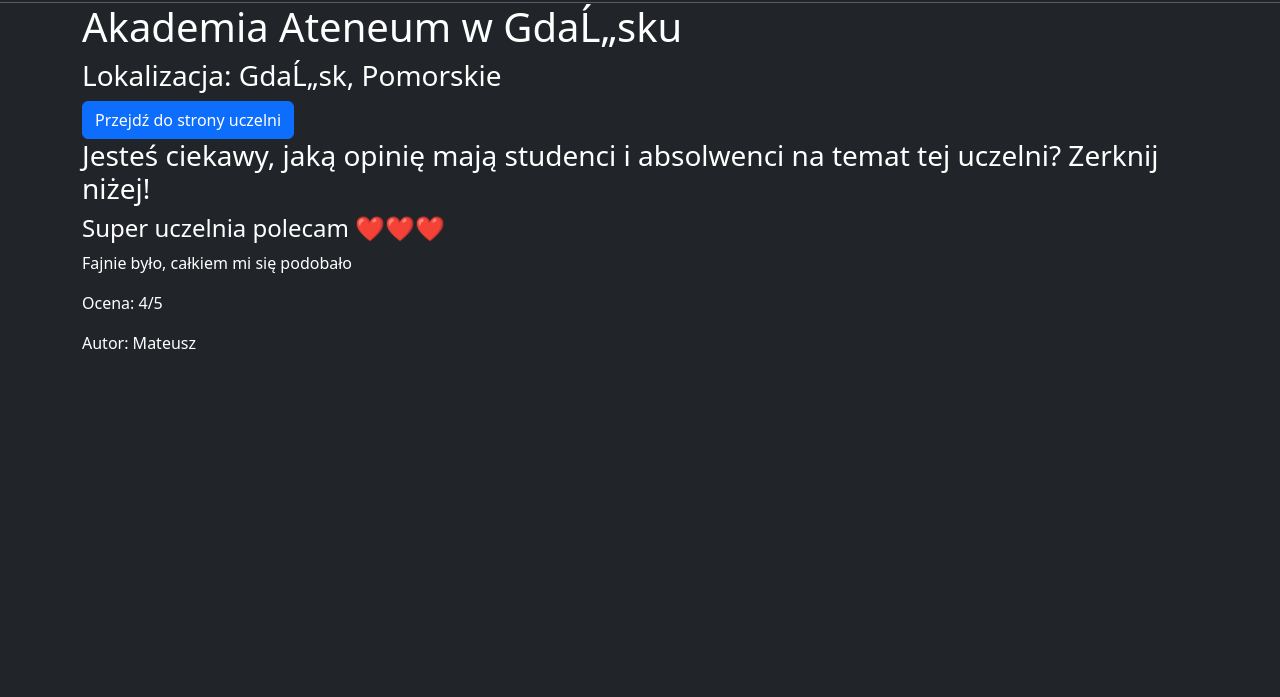
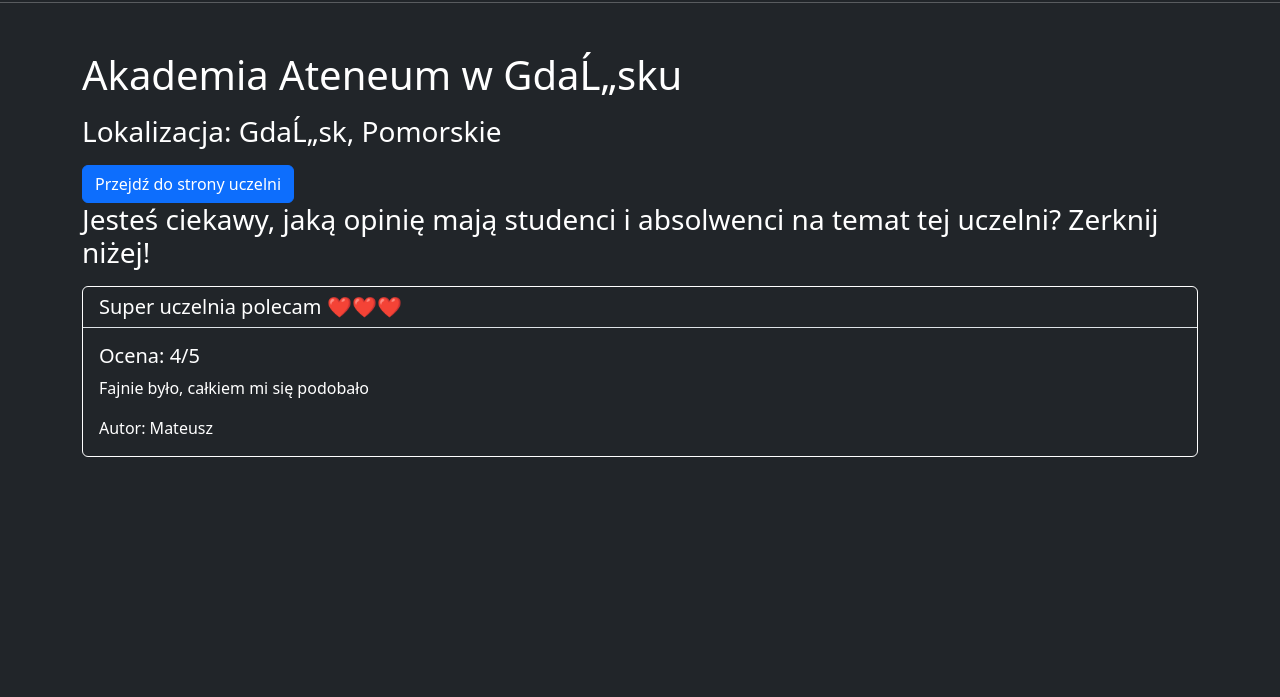
Before and after one commit to MateuszGrabarczyk/UniRecka---University-Reviews-Web-App-in-Django, a Django app: page /university/1/ in a window 1280 px wide. Shown: the part 54-751 px from the top of the page. Run offline with Django 4.2, Linux system fonts and the light colour scheme; data comes from the database, SQL or seed files in the repository; both versions use the stored data as it was after the commit.

Commit message:
💄Style review

```diff
--- a/unirecka/main/templates/main/index.html
+++ b/unirecka/main/templates/main/index.html
@@ -46,7 +46,7 @@
                             uczelni w Polsce.
                         </p>
                         <p>
-                            <a class="btn btn-lg btn-primary" href="#">Przeglądaj opinie</a>
+                            <a class="btn btn-lg btn-primary" href={% url 'university_list' %}>Przeglądaj opinie</a>
                         </p>
                     </div>
                 </div>
--- /dev/null
+++ b/unirecka/universities/static/universities/university_detail.css
@@ -0,0 +1,13 @@
+.card {
+    color: white;
+    border: 1px solid white;
+    margin-bottom: 10px;
+}
+
+.button {
+    background-color: transparent;
+}
+
+.border-bottom {
+    border-bottom: 1px solid white;
+}
--- a/unirecka/universities/templates/universities/university_detail.html
+++ b/unirecka/universities/templates/universities/university_detail.html
@@ -1,22 +1,26 @@
 {% extends "base.html" %}
 {% load static %}
 {% block css %}
-    <link rel="stylesheet" href={% static "universities/university_list.css" %}>
+    <link rel="stylesheet" href="{% static "universities/university_detail.css" %}">
 {% endblock css %}
 {% block title %}
     Uczelnia
 {% endblock title %}
 {% block content %}
-    <div class="container">
-        <h1>{{ university.name }}</h1>
-        <h3>Lokalizacja: {{ university.city }}, {{ university.voivodeship | capfirst }}</h3>
+    <div class="container mt-5">
+        <h1 class="mb-3">{{ university.name }}</h1>
+        <h3 class="mb-3">Lokalizacja: {{ university.city }}, {{ university.voivodeship | capfirst }}</h3>
         <a href="{{ university.link }}" class="btn btn-primary">Przejdź do strony uczelni</a>
-        <h3>Jesteś ciekawy, jaką opinię mają studenci i absolwenci na temat tej uczelni? Zerknij niżej!</h3>
+        <h3 class="mb-3">Jesteś ciekawy, jaką opinię mają studenci i absolwenci na temat tej uczelni? Zerknij niżej!</h3>
         {% for review in university.review_set.all %}
-            <h4>{{ review.title }}</h4>
-            <p>{{ review.description }}</p>
-            <p>Ocena: {{ review.rating }}/5</p>
-            <p>Autor: {{ review.user.username }}</p>
+            <div class="card bg-dark">
+                <h5 class="card-header border-bottom">{{ review.title }}</h5>
+                <div class="card-body">
+                    <h5 class="card-title">Ocena: {{ review.rating }}/5</h5>
+                    <p class="card-text">{{ review.description }}</p>
+                    <p class="card-text">Autor: {{ review.user.username }}</p>
+                </div>
+            </div>
         {% empty %}
             <p>Brak opinii dla tej uczelni.</p>
         {% endfor %}
```
Also changed, not shown: unirecka/db.sqlite3.
